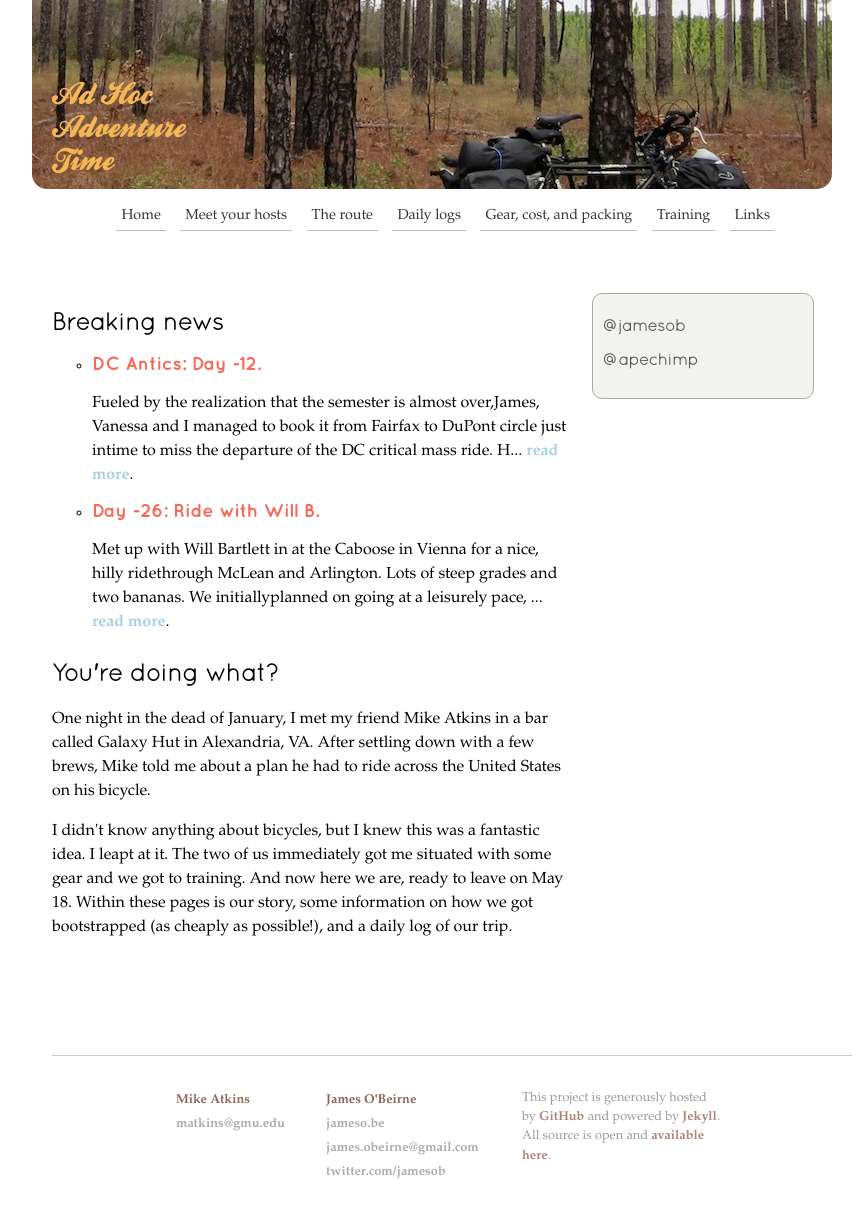
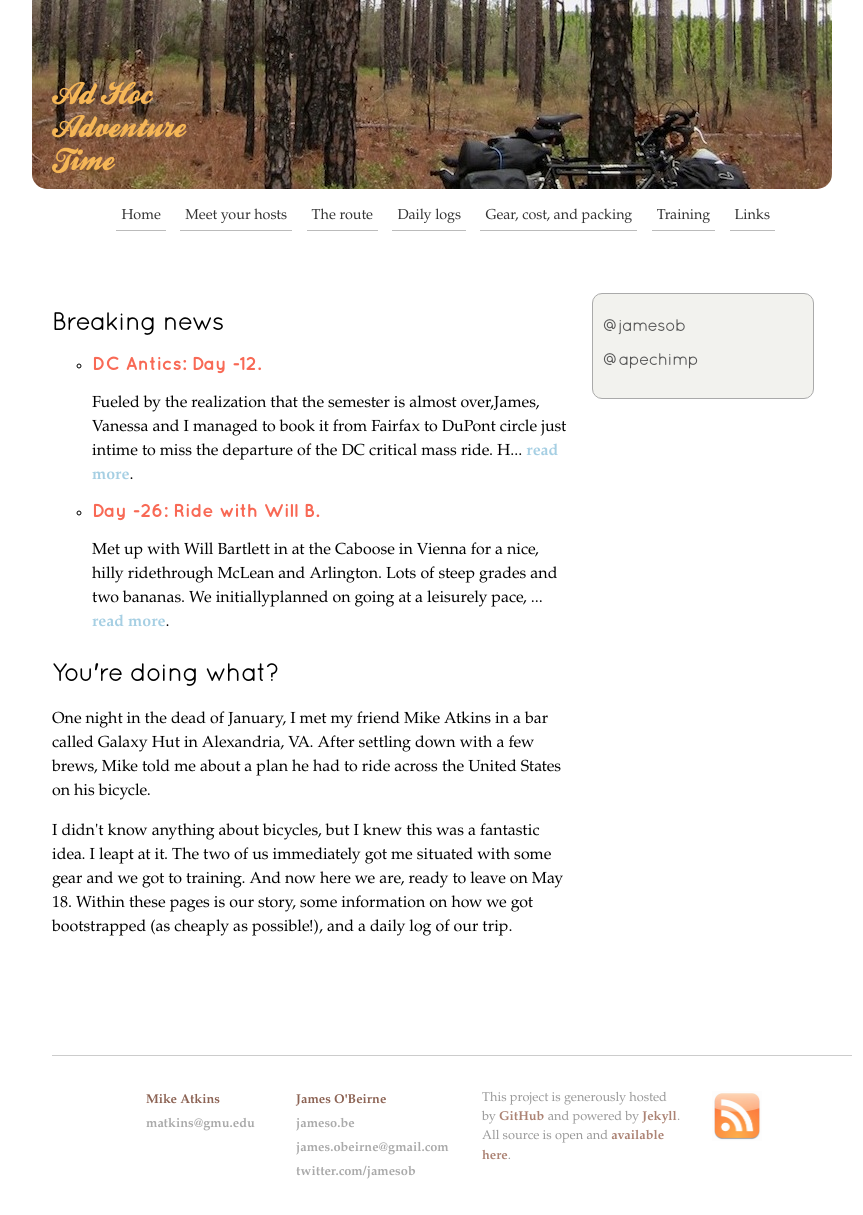
Before and after one commit to jamesob/biketrip, a Jekyll site: the page built from index.html, in a window 1280 px wide. Shown: the whole page, without its empty margins (208-1071 px from the left). Built offline with Jekyll 4.4.1, drawn with Linux system fonts in a browser that asks for light colours.

Commit message:
added rss button in footer

```diff
--- a/_layouts/base.html
+++ b/_layouts/base.html
@@ -77,6 +77,10 @@
 
         </div>
 
+        <div id="rssLogo">
+            <a href="/rss.xml"><img src="images/rss.jpg" /></a>
+        </div>
+
       </div>
 
     </div>
--- a/css/layout.css
+++ b/css/layout.css
@@ -170,7 +170,7 @@ img.elevation {
 
 #footer #contacts {
   text-align: left;
-  width: 640px;
+  width: 700px;
   margin-left: auto;
   margin-right: auto;
 }
@@ -185,10 +185,21 @@ img.elevation {
 }
 
 #james-contact {
-  margin-right: 40px;
+  margin-right: 30px;
 }
 
 #github {
   width: 200px;
   float: left;
 }
+
+#rssLogo {
+  padding-top: 15px;
+  margin-left: 30px;
+  width: 50px;
+  float: left;
+}
+
+#rssLogo img {
+  width: 50px;
+}
--- a/rss.xml
+++ b/rss.xml
@@ -10,7 +10,7 @@ layout: nil
 		{% for post in site.posts %}
 			<item>
 				<title>{{ post.title }}</title>
-				<description>{{ post.content | truncate: 200 | xml_escape }}</description>
+				<description>{{ post.content | xml_escape }}</description>
 				<link>http://ahadventure.us/{{ post.url }}</link>
 			</item>
 		{% endfor %}
```
Also changed, not shown: images/rss.jpg (added).
